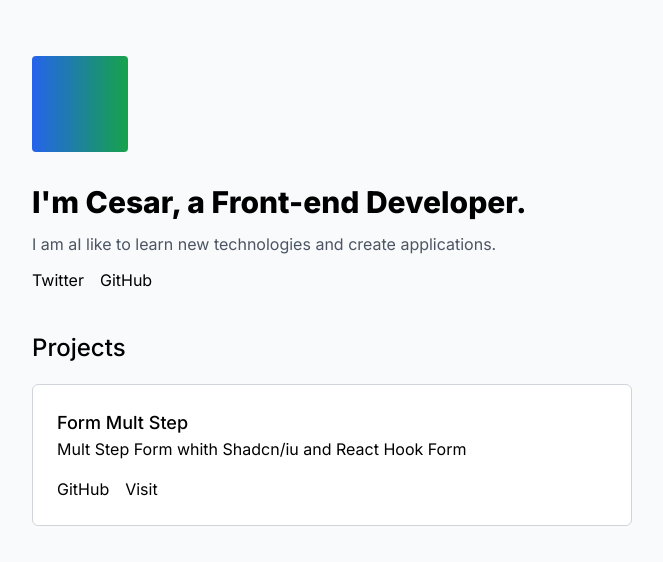
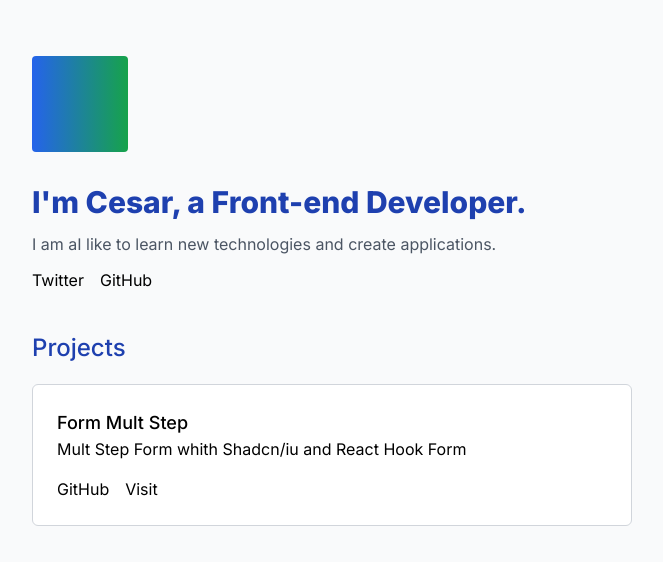
Before and after one commit to cesarscfilho/cesarsilva.site, a Next.js app: page / in a window 1280 px wide. Shown: the top 562 px of the page, without its empty margins (0-663 px from the left). Built offline with nearby package versions, Linux system fonts and the light colour scheme.

Commit message:
title blue

```diff
--- a/src/app/page.tsx
+++ b/src/app/page.tsx
@@ -18,7 +18,7 @@ export default function Home() {
     <main className="max-w-7xl m-auto my-6 rounded-md flex flex-col">
      <Header />
       <section className="mt-10">
-        <h2 className="text-2xl font-medium mb-5">Projects</h2>
+        <h2 className="text-2xl font-medium mb-5 text-blue-800">Projects</h2>
         <ul className="md:grid lg:grid-cols-2 gap-4 flex flex-col mt-3">
           {projects.map((project, i) => (
            <Project
--- a/src/components/header.tsx
+++ b/src/components/header.tsx
@@ -6,7 +6,7 @@ export const Header = () => {
         <header className="flex flex-col self-start gap-8 md:w-[850px]">
         <div className="h-24 w-24 rounded bg-gradient-to-r from-blue-600 to-green-600" />
         <div className="space-y-3">
-          <h1 className="text-3xl font-extrabold mb-0">
+          <h1 className="text-3xl font-extrabold mb-0 text-blue-800">
             <Balancer>I&apos;m Cesar, a Front-end Developer.</Balancer>
           </h1>
           <p className="text-gray-600">
```
